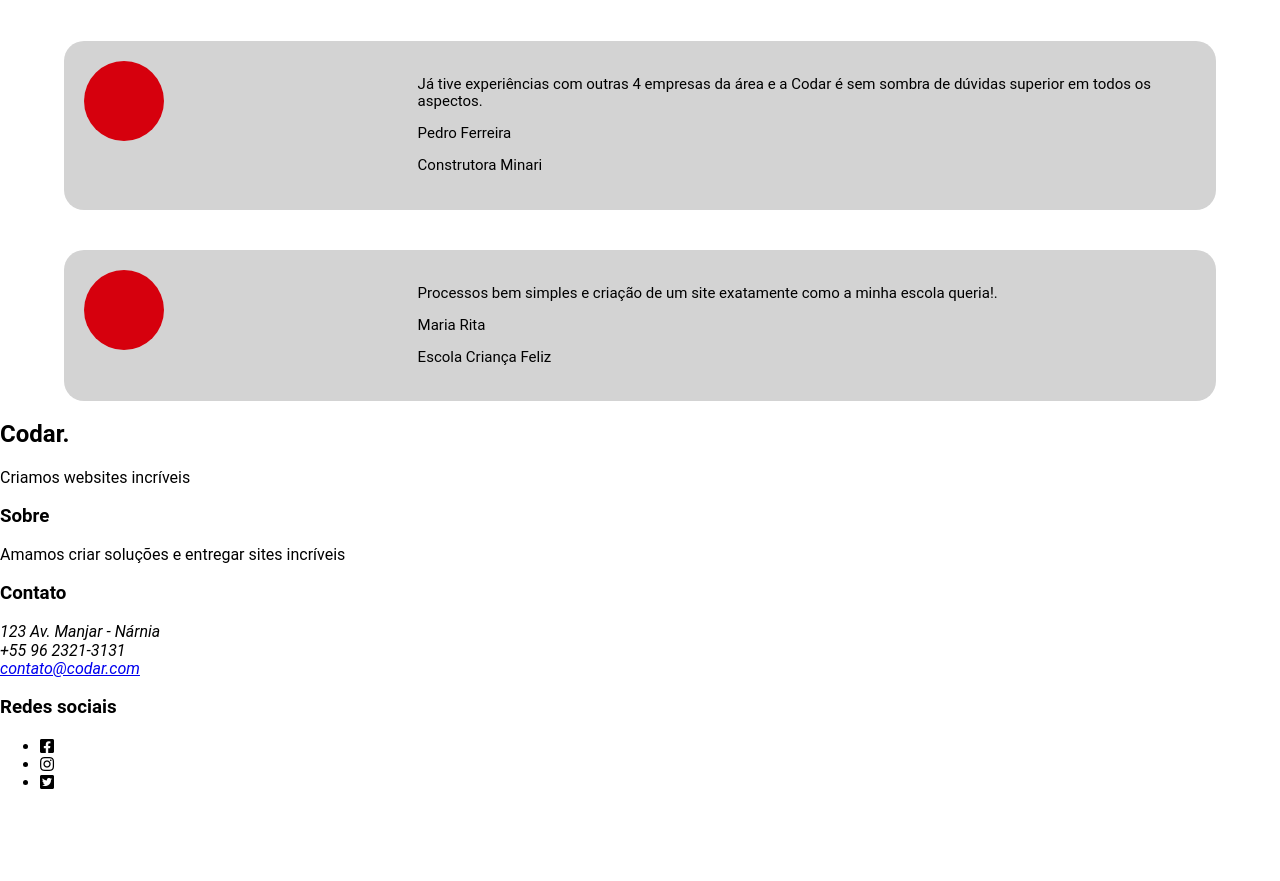
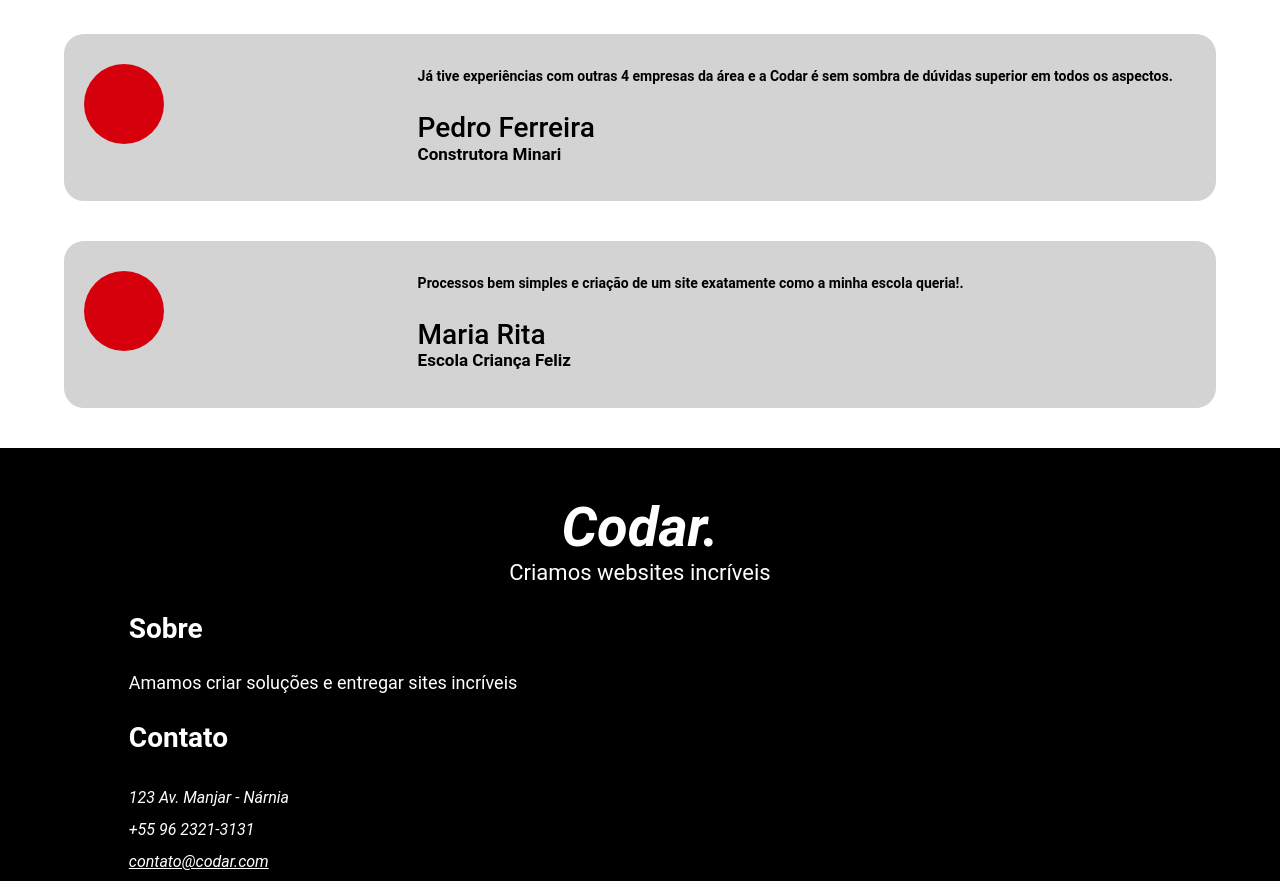
Before and after one commit to leonardobl/Codar, a website: page index.html in a window 1280 px wide. Shown: the part 1820-2701 px from the top of the page. Before the commit the page ends 2629 px from the top, so only its background shows below. Drawn offline with nearby package versions, Linux system fonts and the light colour scheme; files that its build step writes are made by us from their sources.

Commit message:
layout mobile finalizado

```diff
--- a/index.html
+++ b/index.html
@@ -69,26 +69,28 @@
         <div class="depositions">
             <div class="depositions__item fix">
                 <div>
-                    <p>Já tive experiências com outras 4 empresas da área e a Codar é sem sombra de dúvidas superior em todos os aspectos.</p>
-                    <p>Pedro Ferreira</p>
-                    <p>Construtora Minari</p>
+                    <p class="text">Já tive experiências com outras 4 empresas da área e a Codar é sem sombra de dúvidas superior em todos os aspectos.</p>
+                    <p class="name">Pedro Ferreira</p>
+                    <p class="work">Construtora Minari</p>
                 </div>
             </div>
             <div class="depositions__item fix">
                 <div>
-                    <p>Processos bem simples e criação de um site exatamente como a minha escola queria!.</p>
-                    <p>Maria Rita</p>
-                    <p>Escola Criança Feliz</p>
+                    <p class="text">Processos bem simples e criação de um site exatamente como a minha escola queria!.</p>
+                    <p class="name">Maria Rita</p>
+                    <p class="work">Escola Criança Feliz</p>
                 </div>
             </div>
         </div>
     </div>
     <footer>
-        <div>
-            <h2>Codar.</h2>
-            <p>Criamos websites incríveis</p>
+        <div class="container__footer">
+
+            <div class="div__title">
+                <h2 class="title">Codar.</h2>
+                <p class="sub-title">Criamos websites incríveis</p>
             </div>
-        <div>
+            <div class="about">
                 <h3>Sobre</h3>
                 <p>Amamos criar soluções e entregar sites incríveis</p>
             </div>
@@ -102,12 +104,16 @@
             </div>
             <div>
                 <h3>Redes sociais</h3>
-            <ul>
+                <ul class="list__social">
                     <li><i class="fab fa-facebook-square"></i></li>
                     <li><i class="fab fa-instagram"></i></li>
                     <li><i class="fab fa-twitter-square"></i></li>
                 </ul>
             </div>
+
+
+        </div>
+
     </footer>
 </body>
 </html>
--- a/src/style.scss
+++ b/src/style.scss
@@ -1,6 +1,8 @@
 $vermelho: #D6000D;
 $fundo: #d3d3d3;
-$font_large: 2.8125em;
+$font_large: 2.625em;
+
+
 .fix::after, .fix::before{
     content: "";
     display: block;
@@ -52,8 +54,9 @@ body{
             text-decoration: none;
             color: black;
             padding: 5px;
-            font-size: 20px;
-            font-weight: lighter;
+            font-size: 24px;
+            font-weight: 500;
+
         }
     }
 
@@ -180,17 +183,19 @@ body{
         background-color: $fundo;
         border-radius: 20px;
         padding: 20px;
-        margin-top: 40px;
+        margin: 40px 0;
         box-sizing: border-box;
         height: auto;
 
         & p{
-            font-size: 15px;
+            font-size: .875em;
+            font-weight: 600;
         }
 
         &::before{
             content: "";
             display: block;
+            margin-top: 10px;
             background-color: $vermelho;
             width: 80px;
             height: 80px;
@@ -201,6 +206,85 @@ body{
         & div{
             width: 70%;
             float: right;
+            padding-left: 5px;
+
+            & .name{
+                font-size: 28px;
+                margin-bottom: 0;
+                font-weight: 500;
+            }
+
+            & .work{
+                margin-top: 0;
+                font-size: 17px;
+            }
+
+        }
+
+
+
+
+    }
+
+    .container__footer{
+        width: 80%;
+        margin: 0 auto;
+
+        & h3{
+            font-size: 28px;
+        }
+
+        & div:not(:nth-child(1)){
+
+            width: 75%;
+            & p{
+                font-size: 18px;
+            }
+
+            & address{
+                line-height: 2;
+
+                & a{
+                    color: inherit
+                }
+            }
+        }
+    }
+
+    footer{
+        background-color: black;
+        color: white;
+        box-sizing: border-box;
+        border: 1px solid transparent;
+
+        & .title{
+            font-size: 56px;
+            text-align: center;
+            font-style: italic;
+            margin-bottom: 0;
+        }
+
+        & .sub-title{
+            text-align: center;
+            font-size: 22px;
+            margin-top: 0;
+        }
+
+        & .list__social{
+            list-style: none;
+            padding-left: 0;
+            & li{
+                display: inline;
+               margin: 0;
+
+               color: $vermelho;
+               font-size: 50px;
+               padding-right: 15px;
+            }
+
+            & li:not(:nth-child(1)){
+                padding-left: 15px;
+            }
         }
     }
 
```
Lines whose indentation alone changed are shown as unchanged.
